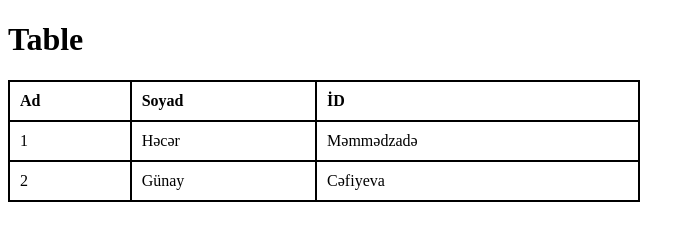
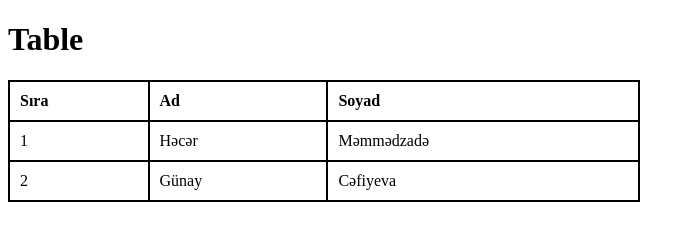
Before and after one commit to Hacermm/table, a plain HTML site: page index.html in a window 1280 px wide. Shown: the whole page, without its empty margins (0-695 px from the left). Drawn offline with Linux system fonts and the light colour scheme.

Commit message:
Update index.html

```diff
--- a/index.html
+++ b/index.html
@@ -11,9 +11,9 @@
     <table id="table">
         <thead>
             <tr>
+                <th>Sıra</th>
                 <th>Ad</th>
                 <th>Soyad</th>
-                <th>İD</th>
             </tr>
         </thead>
         <tbody>
```
